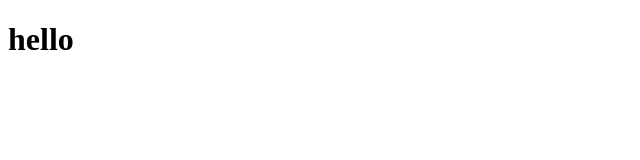
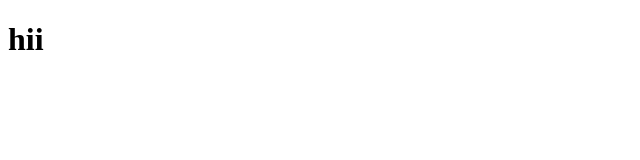
Before and after one commit to ydvsakshi/sakshi.github.io, a plain HTML site: page index.html in a window 1280 px wide. Shown: the full height of the page, 0-640 px from the left. Drawn offline with Linux system fonts and the light colour scheme.

Commit message:
Update index.html

```diff
--- a/index.html
+++ b/index.html
@@ -6,6 +6,6 @@
     <title>portfolio</title>
 </head>
 <body>
- <h1>hello</h1>
+ <h1>hii</h1>
 </body>
 </html>
```
